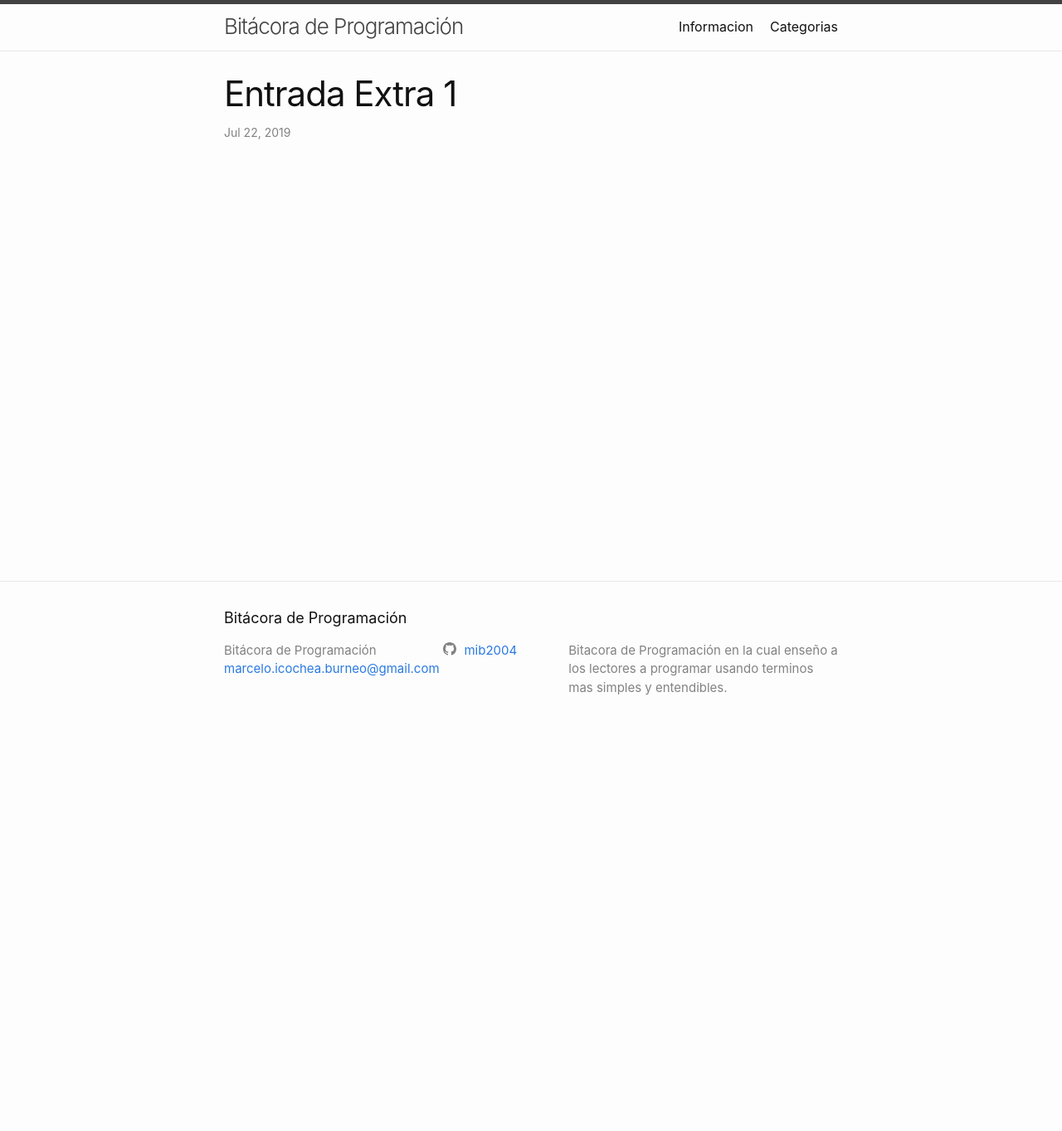
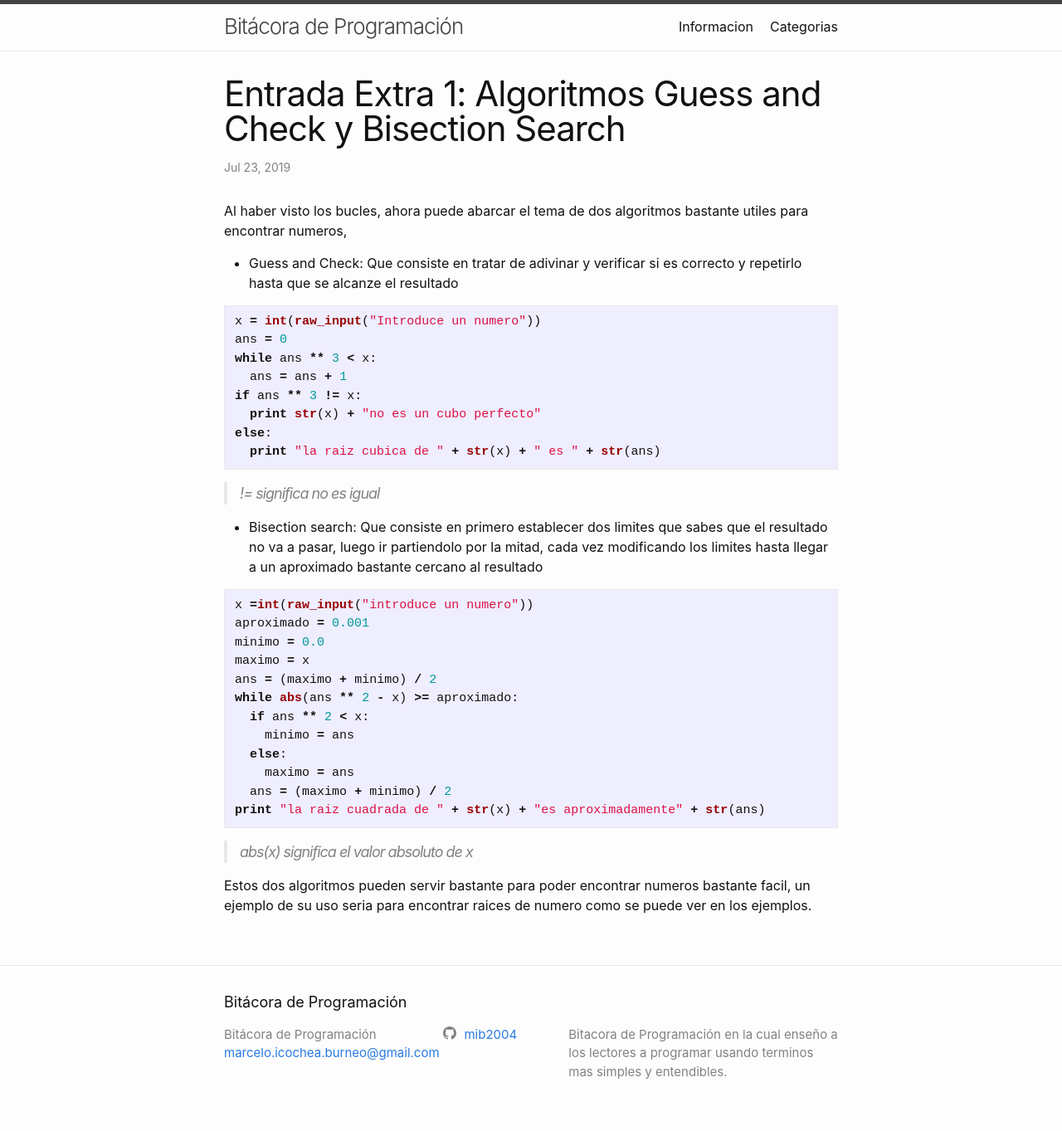
Before and after one commit to mib2004/mib2004.github.io, a Jekyll site: the page built from _posts/2019-07-22-entrada-extra-1.markdown, in a window 1280 px wide. Shown: the whole page at 83% size. Built offline with Jekyll 4.4.1, drawn with Linux system fonts in a browser that asks for light colours; our own code applies the rules of GitHub Pages for plain Markdown files; before the commit the page ends 900 px from its top, so only the background shows below that.

Commit message:
entrada 1-5 y extra 1 completas, ejercicios 1 y 2 completos, ejercicios 3 y 4 en proceso, extra 2 y ejercicios 5 falta

````diff
--- a/_posts/2019-07-21-ejercicios-entrada-1.markdown
+++ b/_posts/2019-07-21-ejercicios-entrada-1.markdown
@@ -56,6 +56,7 @@ Pregunta: ¿Cual sería el valor de "a" tras ejecutar el codigo anterior?
 * B) 729
 * C) 27
 * D) 9
+
 # Ejercicio 5
 ```python
 a = " hola"
--- a/_posts/2019-07-22-ejercicios-entrada-2.markdown
+++ b/_posts/2019-07-22-ejercicios-entrada-2.markdown
@@ -53,7 +53,7 @@ elif num % 5 == 0:
 else:
   print str(num) + " no es divisible por 2, 3 ni 5"
 ```
-
+> cabe resaltar que = se usa para definir una variable y == para comparar si dos variables son iguales
 
 Pregunta: ¿Que se imprime tras ejecutar este codigo?
 * A) error
--- a/_posts/2019-07-22-entrada-extra-1.markdown
+++ b/_posts/2019-07-22-entrada-extra-1.markdown
@@ -0,0 +1,40 @@
+---
+layout: post
+title: "Entrada Extra 1: Algoritmos Guess and Check y Bisection Search"
+date: "2019-07-22 19:58:47 -0500"
+---
+Al haber visto los bucles, ahora puede abarcar el tema de dos algoritmos bastante utiles para encontrar numeros,
+
+* Guess and Check: Que consiste en tratar de adivinar y verificar si es correcto y repetirlo hasta que se alcanze el resultado
+
+```python
+x = int(raw_input("Introduce un numero"))
+ans = 0
+while ans ** 3 < x:
+  ans = ans + 1
+if ans ** 3 != x:
+  print str(x) + "no es un cubo perfecto"
+else:
+  print "la raiz cubica de " + str(x) + " es " + str(ans)
+```
+> != significa no es igual
+
+* Bisection search: Que consiste en primero establecer dos limites que sabes que el resultado no va a pasar, luego ir partiendolo por la mitad, cada vez modificando los limites hasta llegar a un aproximado bastante cercano al resultado
+
+```python
+x =int(raw_input("introduce un numero"))
+aproximado = 0.001
+minimo = 0.0
+maximo = x
+ans = (maximo + minimo) / 2
+while abs(ans ** 2 - x) >= aproximado:
+  if ans ** 2 < x:
+    minimo = ans
+  else:
+    maximo = ans
+  ans = (maximo + minimo) / 2
+print "la raiz cuadrada de " + str(x) + "es aproximadamente" + str(ans)
+```
+> abs(x) significa el valor absoluto de x
+
+ Estos dos algoritmos pueden servir bastante para poder encontrar numeros bastante facil, un ejemplo de su uso seria para encontrar raices de numero como se puede ver en los ejemplos.
````
Also changed, not shown: other parts of _posts/2019-07-21-ejercicios-entrada-1.markdown (+2 -1 lines), _posts/2019-07-22-entrada-2.markdown (+26 -28 lines), _posts/2019-07-23-entrada-3.markdown (added, +32 -0 lines), _posts/2019-07-24-ejercicios-entrada-4.markdown (added, +83 -0 lines), _posts/2019-07-24-entrada-4.markdown (added, +57 -0 lines), _posts/2019-07-25-entrada-5.markdown (added, +50 -0 lines), _posts/2019-07-23-ejercicios-entrada-3.markdown (added).
